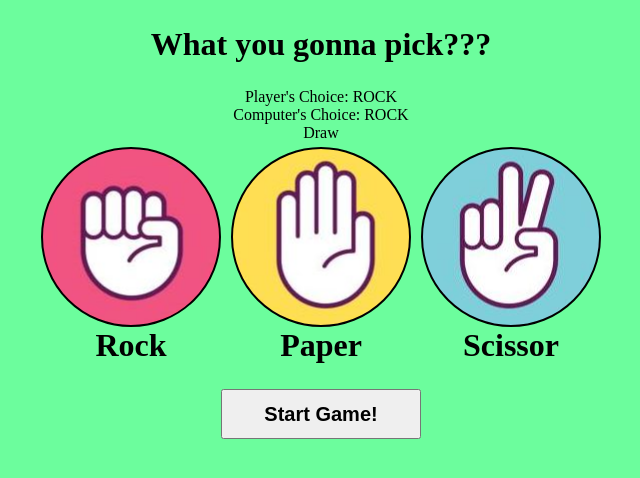
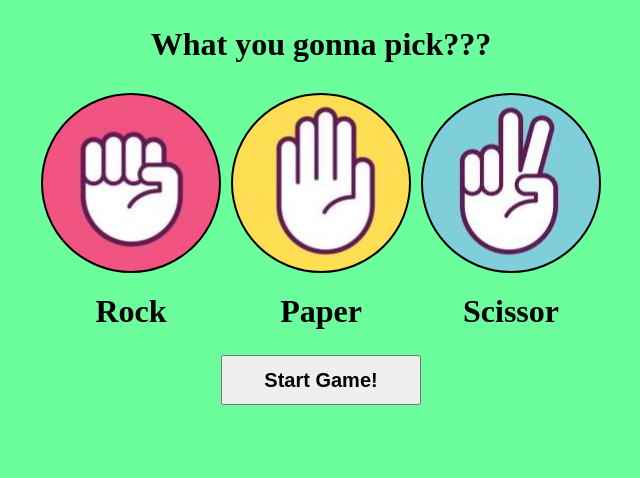
Before and after one commit to Shivani2224/Rock-Paper-Scissor, a plain HTML site: page index.html in a window 1280 px wide. Both pictures are taken after a click on the button "Start Game!". Shown: the whole page, without its empty margins (319-959 px from the left). Drawn offline with Linux system fonts and the light colour scheme.

Commit message:
updated messageHandler

```diff
--- a/app.js
+++ b/app.js
@@ -20,11 +20,9 @@ const confetti = function () {
 document.getElementById("rock_btn").addEventListener("click", function () {
   userSelection = ROCK;
 });
-
 document.getElementById("paper_btn").addEventListener("click", function () {
   userSelection = PAPER;
 });
-
 document.getElementById("scissor_btn").addEventListener("click", function () {
   userSelection = SCISSORS;
 });
@@ -35,10 +33,15 @@ const getPlayerChoice = function () {
     userSelection !== PAPER &&
     userSelection !== SCISSORS
   ) {
-    alert(`Invalid Selection  we have selected ${ROCK} for you`);
-    return DEFAULT_VALUE;
+    alert(`Invalid Selection Please select your choice`);
+    gameIsRunning = false;
+    userSelection = null;
+    messageHandler.style.display = "none";
+    return;
+  } else {
+    messageHandler.style.display = "block";
+    return userSelection;
   }
-  return userSelection;
 };
 
 const getComputerChoice = function () {
@@ -74,7 +77,6 @@ startGameBtn.addEventListener("click", function () {
   console.log("game is starting..");
   const playerSelection = getPlayerChoice();
   let messageHandler = document.getElementById("message");
-
   messageHandler.innerHTML = `Player's Choice: ${playerSelection}<br>`;
   console.log(playerSelection);
   const computerSelection = getComputerChoice();
@@ -96,6 +98,7 @@ startGameBtn.addEventListener("click", function () {
     console.log('"You lose!!! "' + message + " so Computer Win");
     messageHandler.innerHTML += "You lose!!!";
   }
-  messageHandler.innerHTML;
+
   gameIsRunning = false;
+  userSelection = null;
 });
--- a/index.html
+++ b/index.html
@@ -20,15 +20,15 @@
   <div id="main_div" class="main_class">
     <div id="rock">
       <button id="rock_btn"></button>
-      <h1>Rock</h1>
+      <h1 class="btn_text">Rock</h1>
     </div>
     <div id="paper">
       <button id="paper_btn"></button>
-      <h1>Paper</h1>
+      <h1 class="btn_text">Paper</h1>
     </div>
     <div id="scissor">
       <button id="scissor_btn"></button>
-      <h1>Scissor</h1>
+      <h1 class="btn_text">Scissor</h1>
     </div>
   </div>
   <button id="start-game-btn">Start Game!</button>
--- a/style.css
+++ b/style.css
@@ -11,13 +11,20 @@ body {
     display: none;
 }
 
+.btn_text {
+    margin-top: 20px;
+}
+
 #heading {
     margin: 2%;
     text-align: center;
+
 }
 
 #message {
     text-align: center;
+    font-size: larger;
+    font-weight: bold;
 }
 
 #main_div {
```
